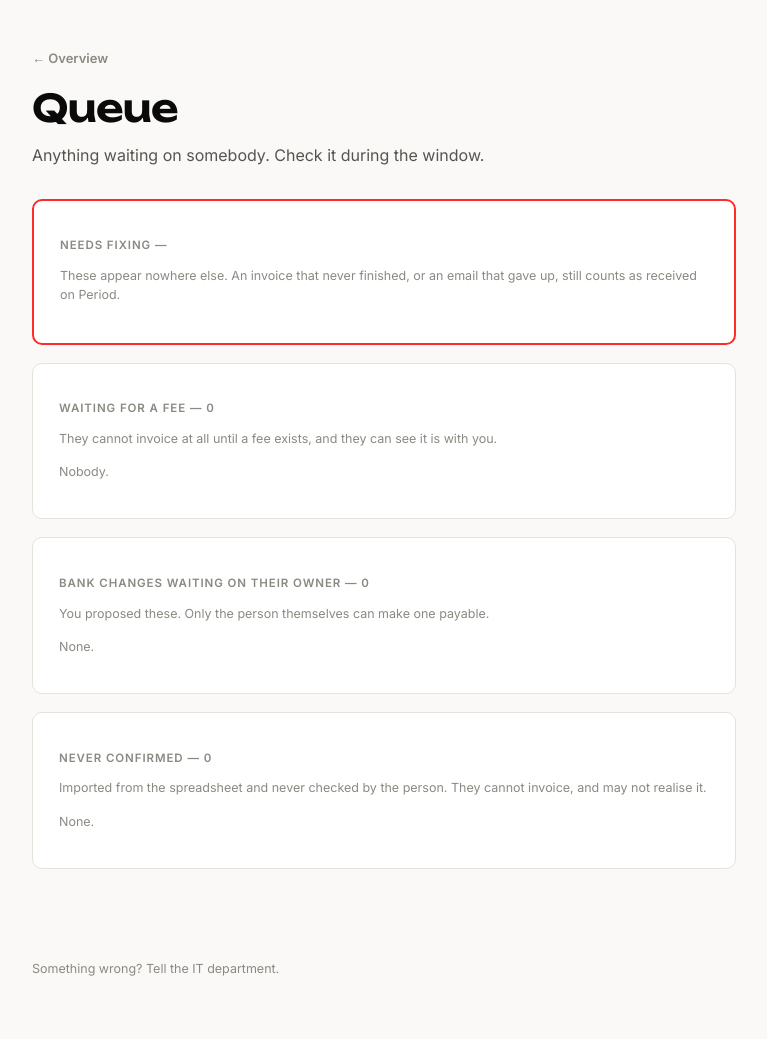
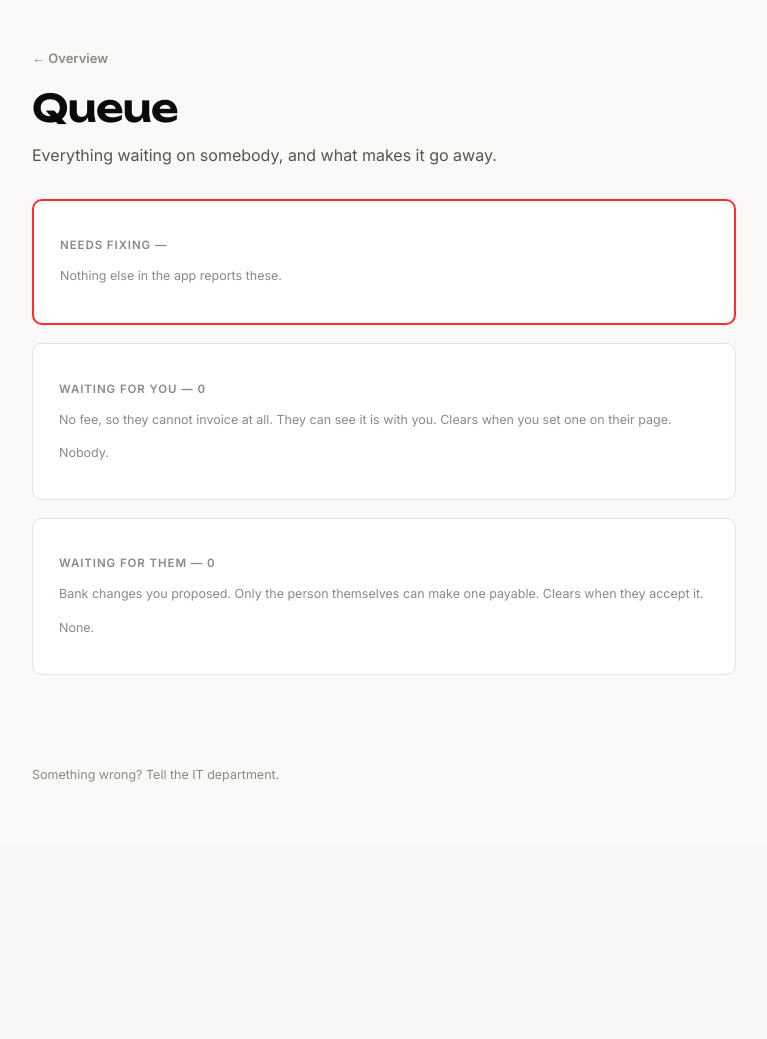
Before and after one commit to Lucasamorales/contractor-invoice-portal, a FastAPI app: template app/templates/admin/queue.html in a window 1280 px wide. Shown: the part 67-1106 px from the top of the page, without its empty margins (256-1023 px from the left). After the commit the page ends 849 px from the top, so only its background shows below. Run offline with FastAPI, Linux system fonts and the light colour scheme; the template is opened without the code that fills it, so the values that code supplies are empty.

Commit message:
fix: say which panel is a to-do and which is only worth knowing
Two panels looked identical and meant opposite things. "Worth a look" is
derived per month and clears itself when the month rolls over — there is
nothing to do about it, ever — while "Needs fixing" is a list somebody
has to act on. Neither said so.

Worth a look now says it plainly, and shows the reason the code already
worked out. Flag.detail says "fee changed on 5 Sep — <the note>"; the
overview printed the bare kind and threw the rest away, and Period kept it
only in a title attribute nobody hovers.

Needs fixing was rendered on both Overview and Queue, with different
wording, and could be acted on in neither. Overview now carries a count
that links to the Queue, which is the only screen that can do anything.

On the Queue every item says who it is waiting for and what removes it
from the list, because a list nobody can empty stops being read. The
kudos mapping form moves up beside the item it resolves rather than
repeating the same names in a second card lower down.

Three of the four kinds still have no control — void, mail retry and the
chase. Those are next; the copy no longer implies otherwise.

```diff
--- a/app/static/app.css
+++ b/app/static/app.css
@@ -569,6 +569,10 @@ input[readonly] { background: var(--surface-sunk); color: var(--muted); }
    it cannot push the money columns off the edge of the page. */
 .table th.award-col, .table td.award-col { width: 40%; }
 
+/* A prize no longer matching the standings, because somebody settled a tie
+   by hand. Worth seeing before pressing Award. */
+.table td [data-prize].changed { color: var(--red-text); font-weight: 700; }
+
 .row-form { display: flex; align-items: center; gap: 8px; }
 .row-form select { width: auto; padding-right: 30px; }
 .row-form input[type="text"] { flex: 1; min-width: 0; }
@@ -923,6 +927,11 @@ input[readonly] { background: var(--surface-sunk); color: var(--muted); }
 .counts .figure { font-size: 20px; }
 
 .tile { text-decoration: none; display: flex; flex-direction: column; gap: 8px; }
+
+/* The Overview's pointer at the Queue. A card that is a link, because the
+   list it summarises can only be acted on there. */
+.stuck-link { display: block; text-decoration: none; color: var(--ink); }
+.stuck-link:hover { background: var(--surface-sunk); }
 .tile:hover { border-color: var(--line-strong); }
 
 @media (max-width: 720px) {
--- a/app/templates/admin/queue.html
+++ b/app/templates/admin/queue.html
@@ -5,7 +5,7 @@
 <a class="back" href="/admin">&larr; Overview</a>
 <div class="page-head">
   <h1>Queue</h1>
-  <p class="lead">Anything waiting on somebody. Check it during the window.</p>
+  <p class="lead">Everything waiting on somebody, and what makes it go away.</p>
 </div>
 
 {% if errors %}
@@ -14,58 +14,70 @@
   </div>
 {% endif %}
 
-{% if not attention.is_clear %}
-  <div class="card alarm">
+{# Every item says who it is waiting for and what removes it from the list.
+   Without that a panel is only a complaint, and a list nobody can empty is a
+   list people stop reading. #}
+<div class="card {{ 'alarm' if not attention.is_clear else '' }}">
   <p class="label">Needs fixing &mdash; {{ attention.total }}</p>
-    <p class="hint mt-s">
-      These appear nowhere else. An invoice that never finished, or an email
-      that gave up, still counts as received on Period.
-    </p>
+  <p class="hint mt-s">Nothing else in the app reports these.</p>
+
+  {% if attention.is_clear %}
+    <p class="hint mt-m">Nothing is stuck.</p>
+  {% else %}
     <ul class="history mt-m">
       {% for invoice in attention.stuck_drafts %}
         <li>
-          Invoice <strong class="on-ink">{{ invoice.number }}</strong>
-          took a number on {{ invoice.created_at.strftime("%d %b at %H:%M") }}
-          and never finished sending.
+          <strong class="on-ink">Invoice {{ invoice.number }} never finished sending</strong>
+          <p class="hint mt-xs flush-x">
+            Took its number on {{ invoice.created_at.strftime("%d %b at %H:%M") }}.
+            Period counts it as received; nothing reached accounts. They see it
+            as &ldquo;Not quite sent&rdquo;.
+          </p>
+          <p class="hint mt-xs flush-x on-red">Clears when they send it again.</p>
         </li>
       {% endfor %}
+
       {% for row in attention.failed_mail %}
         <li>
-          An email gave up after {{ row.attempts }} attempts
-          ({{ row.kind }}, queued {{ row.created_at.strftime("%d %b") }}).
+          <strong class="on-ink">An email has not gone out</strong>
+          <p class="hint mt-xs flush-x">
+            {{ row.kind }}, queued {{ row.created_at.strftime("%d %b") }},
+            {{ row.attempts }} attempt{{ '' if row.attempts == 1 else 's' }}.
+          </p>
+          <p class="hint mt-xs flush-x on-red">Clears when it sends.</p>
         </li>
       {% endfor %}
+
       {% for bank in attention.unconfirmed_bank %}
         <li>
+          <strong class="on-ink">
             <a href="/admin/people/{{ bank.person_id }}">{{ bank.account_name or "Someone" }}</a>
-          has never confirmed their bank details, so they cannot invoice.
+            has never confirmed their bank details
+          </strong>
+          <p class="hint mt-xs flush-x">
+            They cannot invoice until they do, and may not realise it. Only
+            they can confirm it &mdash; you can look, but never confirm for
+            them.
+          </p>
+          <p class="hint mt-xs flush-x on-red">Clears when they confirm on their own screen.</p>
         </li>
       {% endfor %}
+
+      {# The one item with its control beside it, which is why it is the only
+         one that reliably gets dealt with. #}
       {% for name, count in attention.unmapped_kudos %}
         <li>
-          <strong class="on-ink">{{ name }}</strong> has {{ count }}
-          kudo{{ '' if count == 1 else 's' }} and is not anybody here.
-        </li>
-      {% endfor %}
-    </ul>
-  </div>
-{% endif %}
-
-{% if attention.unmapped_kudos %}
-  <div class="card">
-    <p class="label">Who are these people? &mdash; {{ attention.unmapped_kudos | length }}</p>
-    <p class="hint mt-s">
-      Names in the kudos sheet nobody has matched to a person. Nothing is
-      guessed: a near-miss would pay the wrong person. Choose somebody, or
-      choose nobody for a leaver.
+          <strong class="on-ink">{{ name }}</strong> is not anybody here
+          <p class="hint mt-xs flush-x">
+            {{ count }} kudo{{ '' if count == 1 else 's' }} in the sheet with
+            nowhere to go. Nothing is guessed: a near miss pays the wrong
+            person. Pick them, or pick nobody for a leaver.
           </p>
-    {% for name, count in attention.unmapped_kudos %}
-      <form hx-boost="false" method="post" action="/admin/kudos/map" class="form inline">
+          <form hx-boost="false" method="post" action="/admin/kudos/map"
+                class="row-form mt-s">
             <input type="hidden" name="csrf_token" value="{{ csrf_token }}">
             <input type="hidden" name="sheet_name" value="{{ name }}">
-        <strong class="on-ink">{{ name }}</strong>
-        <span class="hint">{{ count }} kudo{{ '' if count == 1 else 's' }}</span>
-        <select name="person_id">
+            <select name="person_id" aria-label="Who is {{ name }}?">
               <option value="">Nobody &mdash; ignore this name</option>
               {% for person in people %}
                 <option value="{{ person.id }}">{{ person.display_name }}</option>
@@ -73,15 +85,17 @@
             </select>
             <button class="button small" type="submit">Confirm</button>
           </form>
+        </li>
       {% endfor %}
+    </ul>
+  {% endif %}
 </div>
-{% endif %}
 
 <div class="card" data-tut="admin.queue.fee">
-  <p class="label">Waiting for a fee &mdash; {{ queue.awaiting_fee | length }}</p>
+  <p class="label">Waiting for you &mdash; {{ queue.awaiting_fee | length }}</p>
   <p class="hint mt-s">
-    They cannot invoice at all until a fee exists, and they can see it is with
-    you.
+    No fee, so they cannot invoice at all. They can see it is with you.
+    Clears when you set one on their page.
   </p>
   {% if queue.awaiting_fee %}
     <ul class="history mt-m">
@@ -98,9 +112,10 @@
 </div>
 
 <div class="card" data-tut="admin.queue.pending">
-  <p class="label">Bank changes waiting on their owner &mdash; {{ queue.pending_bank | length }}</p>
+  <p class="label">Waiting for them &mdash; {{ queue.pending_bank | length }}</p>
   <p class="hint mt-s">
-    You proposed these. Only the person themselves can make one payable.
+    Bank changes you proposed. Only the person themselves can make one
+    payable. Clears when they accept it.
   </p>
   {% if queue.pending_bank %}
     <ul class="history mt-m">
@@ -118,26 +133,4 @@
     <p class="hint mt-m">None.</p>
   {% endif %}
 </div>
-
-<div class="card" data-tut="admin.queue.unconfirmed">
-  <p class="label">Never confirmed &mdash; {{ queue.unconfirmed_bank | length }}</p>
-  <p class="hint mt-s">
-    Imported from the spreadsheet and never checked by the person. They cannot
-    invoice, and may not realise it.
-  </p>
-  {% if queue.unconfirmed_bank %}
-    <ul class="history mt-m">
-      {% for bank in queue.unconfirmed_bank %}
-        <li class="split">
-          <a href="/admin/people/{{ bank.person_id }}">
-            {{ bank.account_name or "no name on the account" }}
-          </a>
-          <span class="chip">{{ bank.source.value }}</span>
-        </li>
-      {% endfor %}
-    </ul>
-  {% else %}
-    <p class="hint mt-m">None.</p>
-  {% endif %}
-</div>
 {% endblock %}
```
Also changed, not shown: app/static/kudos.js (added, +49 -0 lines), app/templates/admin/kudos.html (+7 -1 lines), app/templates/admin/overview.html (+26 -52 lines), app/web/admin.py (+16 -1 lines). Lines whose indentation alone changed are shown as unchanged.
